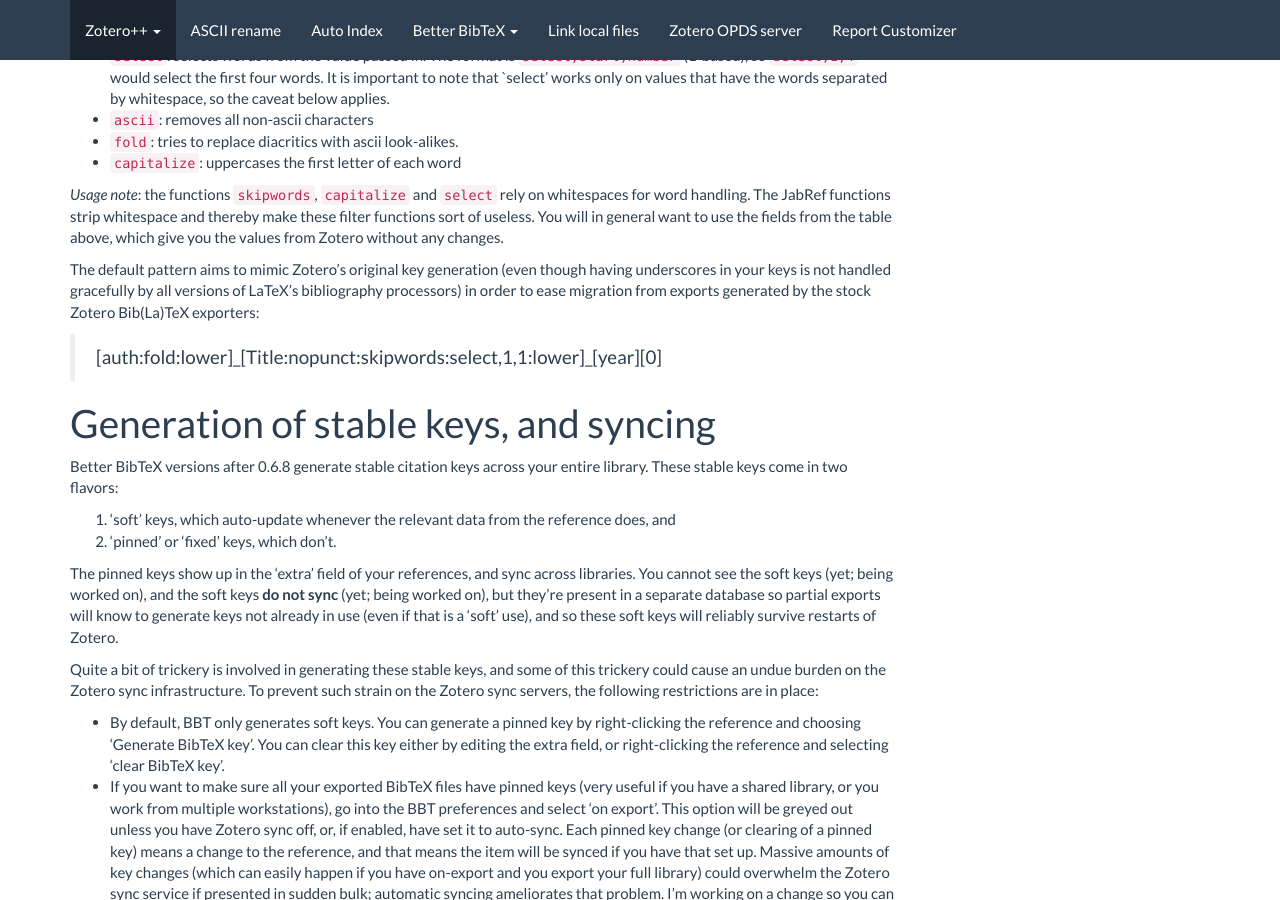
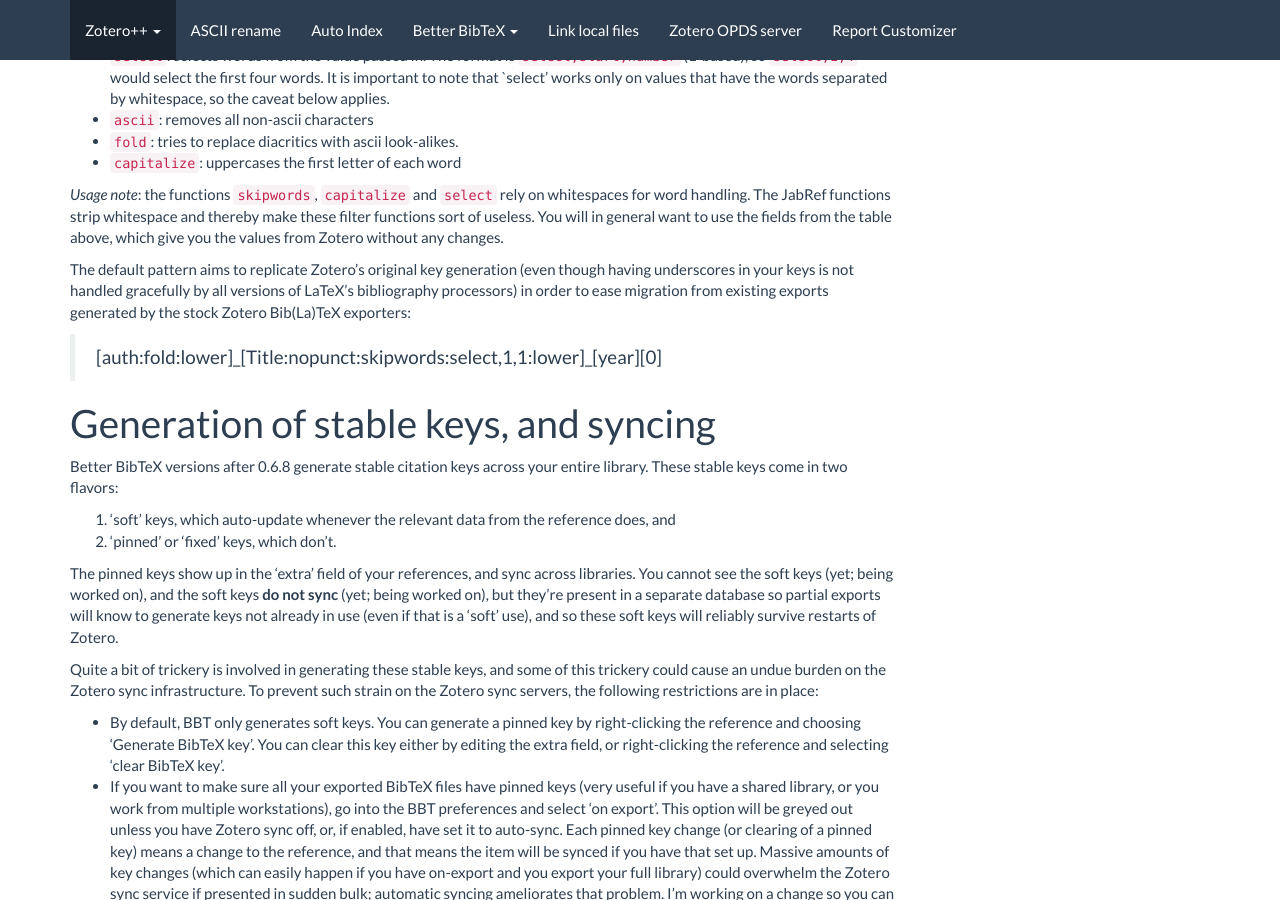
Before and after one commit to edwinksl/ZotPlus.github.io, a Jekyll site: the page built from better-bibtex/citation-keys.md, in a window 1280 px wide and 900 px high, scrolled down 2520 px. Built offline with Jekyll 4.4.1, drawn with Linux system fonts in a browser that asks for light colours; nearby versions of some CDN libraries.

Commit message:
ascii-rename 0.0.40 / auto-index 0.0.36 / better-bibtex 1.0.9 / debug-bridge 0.1.0 / link-local-files 0.0.9 / opds 0.0.10 / report-customizer 0.2.13

```diff
--- a/better-bibtex/citation-keys.md
+++ b/better-bibtex/citation-keys.md
@@ -130,8 +130,8 @@ BBT adds a few fields, flags and filter functions that JabRef (perhaps wisely) d
 whitespace and thereby make these filter functions sort of useless. You will in general want to use the fields from the
 table above, which give you the values from Zotero without any changes.
 
-The default pattern aims to mimic Zotero's original key generation (even though having underscores in your keys is not
-handled gracefully by all versions of LaTeX's bibliography processors) in order to ease migration from exports generated
+The default pattern aims to replicate Zotero's original key generation (even though having underscores in your keys is not
+handled gracefully by all versions of LaTeX's bibliography processors) in order to ease migration from existing exports generated
 by the stock Zotero Bib(La)TeX exporters:
 
 > [auth:fold:lower]\_[Title:nopunct:skipwords:select,1,1:lower]\_[year][0]
```
